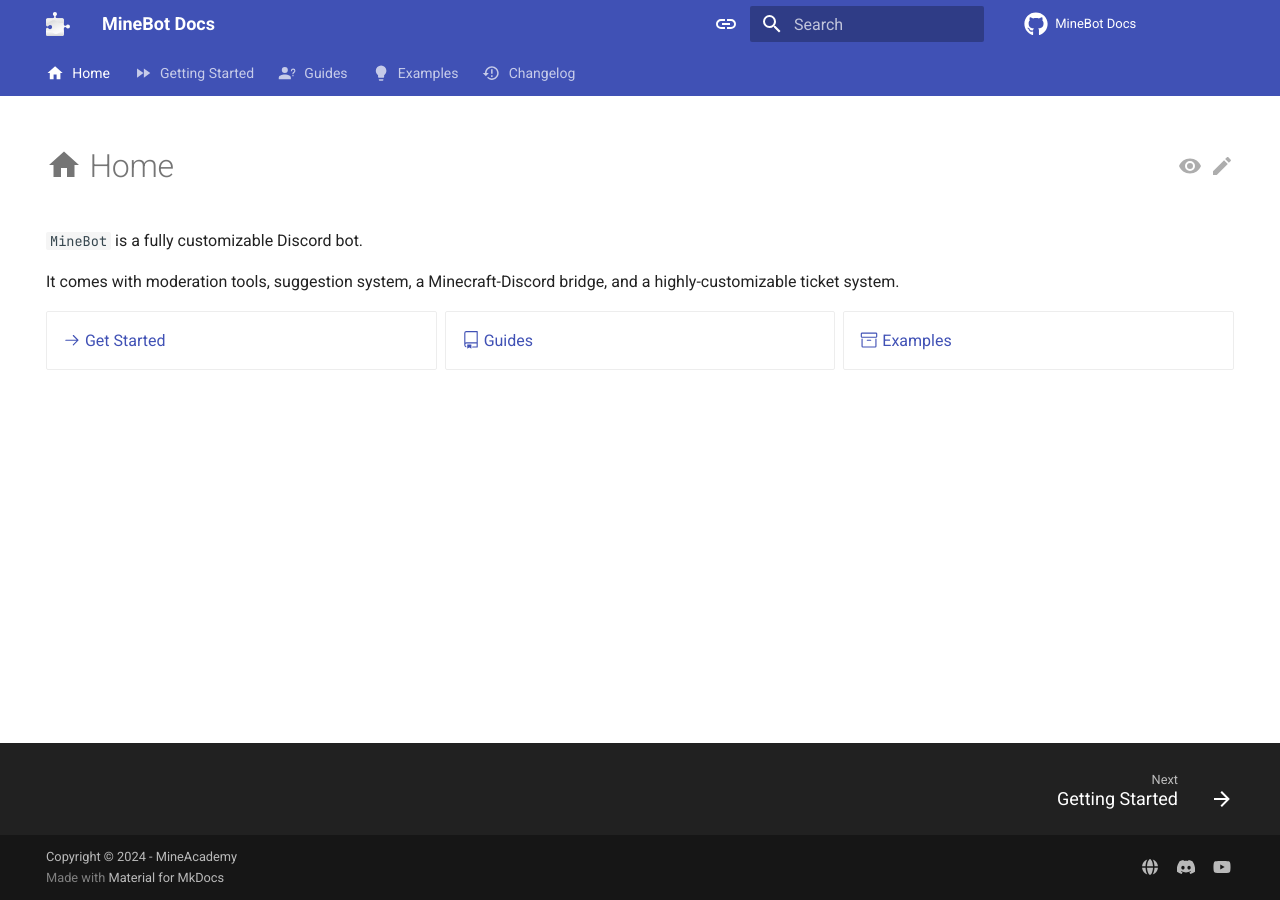
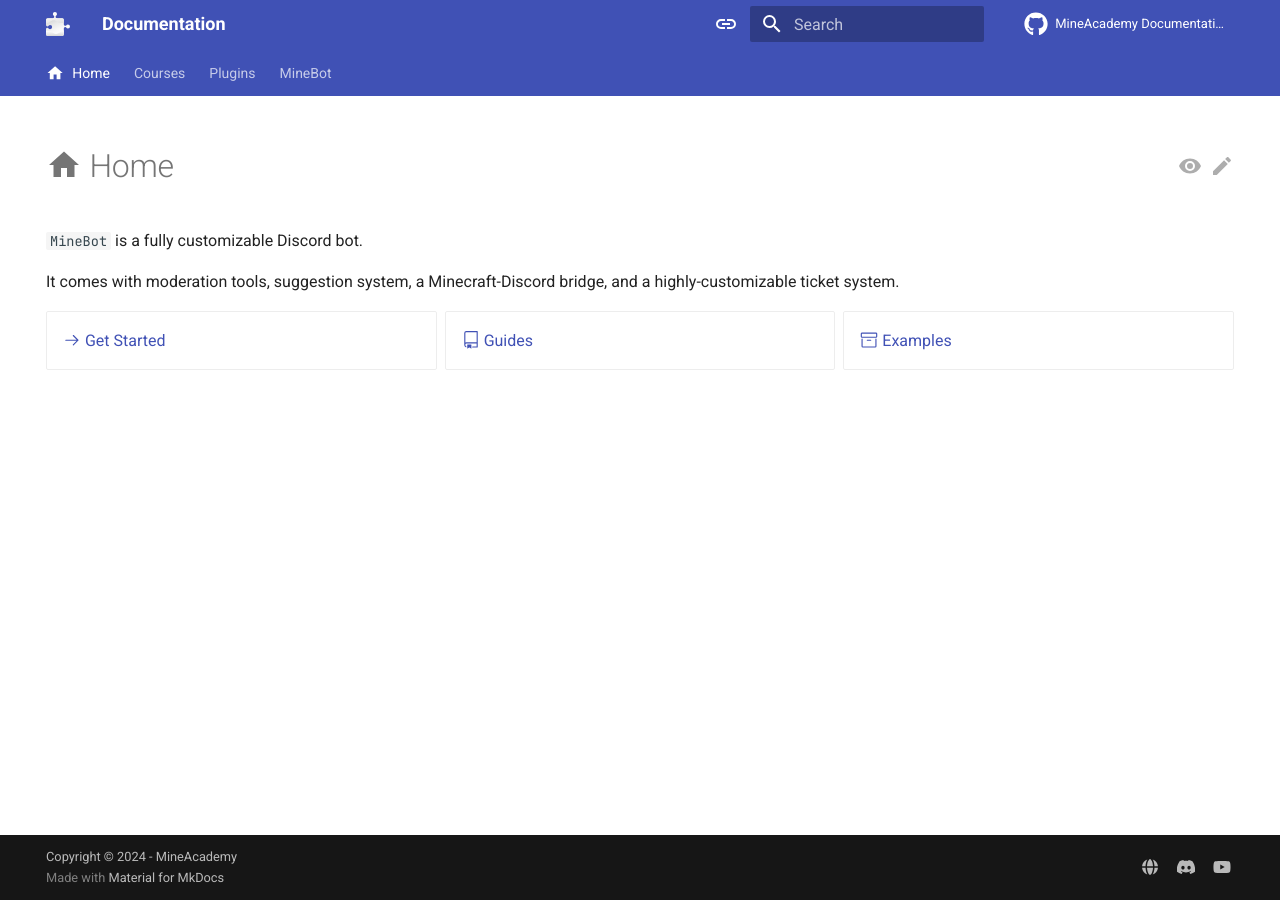
Before and after one commit to kangarko/docs, an MkDocs documentation site: the page built from docs/index.md, in a window 1280 px wide. Built offline with MkDocs 1.6.1 and Material for MkDocs 9.7.7, drawn with Linux system fonts in a browser that asks for light colours; plug-ins that fetch from the network failed and are left out; comment, search, counter and statistics services are not loaded; some of the changed lines change nothing that is shown.

Commit message:
Changed site to "MineAcademy Documentation"

```diff
--- a/mkdocs.yml
+++ b/mkdocs.yml
@@ -1,5 +1,5 @@
-site_name: MineBot Docs
-repo_name: MineBot Docs
+site_name: Documentation
+repo_name: MineAcademy Documentation
 site_url: https://docs.mineacademy.org
 repo_url: https://github.com/kangarko/docs
 theme:
@@ -64,44 +64,48 @@
 
 nav:
   - Home: index.md
-  - Getting Started: getting_started/index.md
-  - Guides:
-    - guides/index.md
-    - Installation:
-      - guides/installation/index.md
-      - guides/installation/requirements.md
-      - guides/installation/setup_and_run.md
-    - Configuration:
-      - guides/configuration/index.md
-      - guides/configuration/settings.md
-      - guides/configuration/commands.md
-      - guides/configuration/logging.md
-      - Systems:
-        - guides/configuration/systems/index.md
-        - guides/configuration/systems/link_account.md
-        - guides/configuration/systems/suggestion.md
-        - guides/configuration/systems/ticket.md
-    - Localization:
-      - guides/localization/index.md
-      - guides/localization/commands.md
-      - guides/localization/messages.md
-  - Examples:
-    - examples/index.md
-    - Configuration:
-      - examples/configuration/index.md
-      - examples/configuration/settings.md
-      - examples/configuration/commands.md
-      - examples/configuration/logging.md
-      - Systems:
-        - examples/configuration/systems/index.md
-        - examples/configuration/systems/link_account.md
-        - examples/configuration/systems/suggestion.md
-        - examples/configuration/systems/ticket.md
-    - Localization:
-      - examples/localization/index.md
-      - examples/localization/commands.md
-      - examples/localization/messages.md
-  - Changelog: changelog/index.md
+  - Courses: Courses/index.md
+  - Plugins: Plugins/index.md
+  - MineBot:
+    - MineBot/index.md
+    - Getting Started: MineBot/getting_started/index.md
+    - Guides:
+      - MineBot/guides/index.md
+      - Installation:
+        - MineBot/guides/installation/index.md
+        - MineBot/guides/installation/requirements.md
+        - MineBot/guides/installation/setup_and_run.md
+      - Configuration:
+        - MineBot/guides/configuration/index.md
+        - MineBot/guides/configuration/settings.md
+        - MineBot/guides/configuration/commands.md
+        - MineBot/guides/configuration/logging.md
+        - Systems:
+          - MineBot/guides/configuration/systems/index.md
+          - MineBot/guides/configuration/systems/link_account.md
+          - MineBot/guides/configuration/systems/suggestion.md
+          - MineBot/guides/configuration/systems/ticket.md
+      - Localization:
+        - MineBot/guides/localization/index.md
+        - MineBot/guides/localization/commands.md
+        - MineBot/guides/localization/messages.md
+    - Examples:
+      - MineBot/examples/index.md
+      - Configuration:
+        - MineBot/examples/configuration/index.md
+        - MineBot/examples/configuration/settings.md
+        - MineBot/examples/configuration/commands.md
+        - MineBot/examples/configuration/logging.md
+        - Systems:
+          - MineBot/examples/configuration/systems/index.md
+          - MineBot/examples/configuration/systems/link_account.md
+          - MineBot/examples/configuration/systems/suggestion.md
+        - MineBot/examples/configuration/systems/ticket.md
+      - Localization:
+        - MineBot/examples/localization/index.md
+        - MineBot/examples/localization/commands.md
+        - MineBot/examples/localization/messages.md
+    - Changelog: MineBot/changelog/index.md
 
 plugins:
   - autorefs
```
